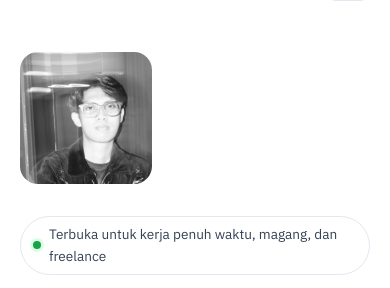
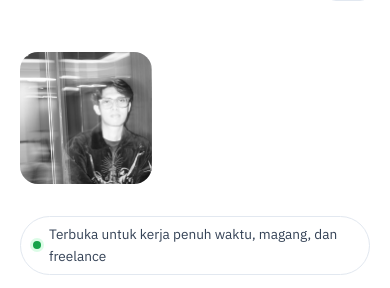
Before and after one commit to istu2174/istu2174.github.io, a plain HTML site: page index.html in a window 390 px wide. Shown: the part 53-341 px from the top of the page. Drawn offline with Linux system fonts and the light colour scheme; no server answers.

Commit message:
Kurangi zoom foto profil di HP
Co-Authored-By: Claude Opus 5.5 <noreply@anthropic.com>

```diff
--- a/index.html
+++ b/index.html
@@ -174,7 +174,7 @@ h1 span{display:block;color:var(--muted);font-weight:500;font-size:.48em;letter-
   .hero .wrap{grid-template-columns:1fr}
   .portrait{order:-1;justify-self:start;max-width:132px}
   .portrait{overflow:hidden;border-radius:18px}
-  .portrait img{aspect-ratio:1;border-radius:0;object-position:50% 42%;transform:scale(1.9) translateX(-23%);transform-origin:50% 40%}
+  .portrait img{aspect-ratio:1;border-radius:0;object-position:50% 46%;transform:scale(1.35) translateX(-13%);transform-origin:50% 40%}
   .portrait figcaption{display:none}
   h1{margin-top:18px}
   .row{grid-template-columns:1fr;gap:6px}
```
